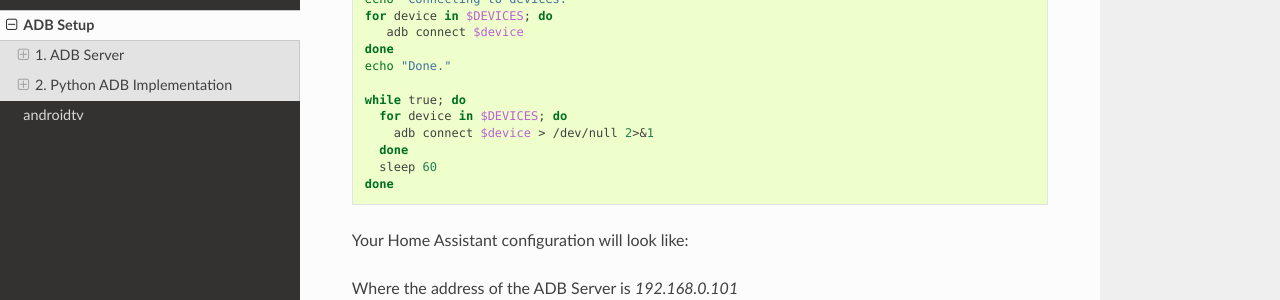
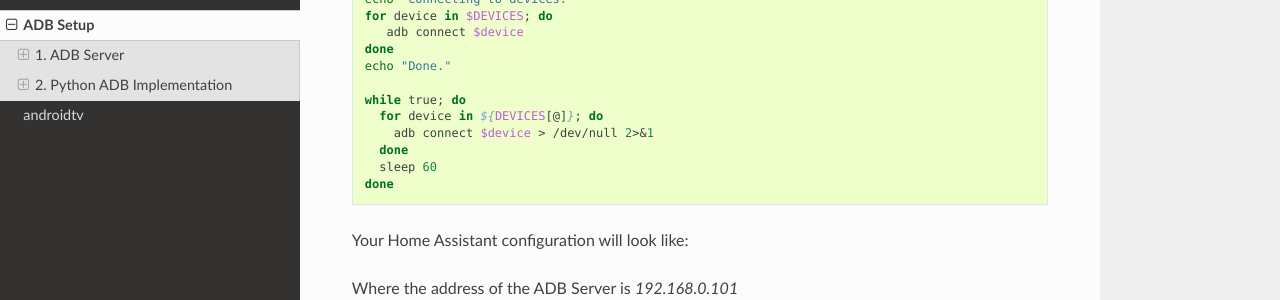
Before and after one commit to JeffLIrion/python-androidtv, a Sphinx documentation site: the page built from docs/source/adb_setup.rst, in a window 1280 px wide and 900 px high, scrolled down 1505 px. Shown: the part 151-451 px from the top of the window. Built offline with Sphinx 7.4.7 and the Read the Docs theme 2.0.0, drawn with Linux system fonts in a browser that asks for light colours.

```diff
--- a/docs/source/adb_setup.rst
+++ b/docs/source/adb_setup.rst
@@ -78,7 +78,7 @@ A modified script provided by [jaaem](https://community.home-assistant.io/t/nati
    echo "Done."
 
    while true; do
-     for device in $DEVICES; do
+     for device in ${DEVICES[@]}; do
        adb connect $device > /dev/null 2>&1
      done
      sleep 60
```
